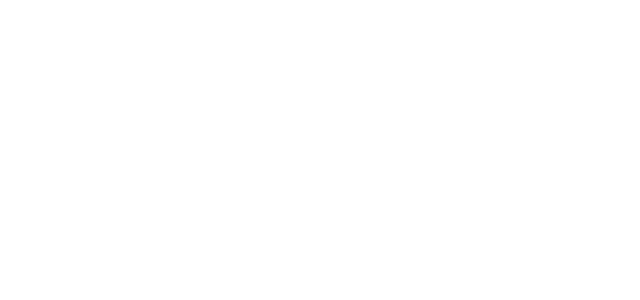
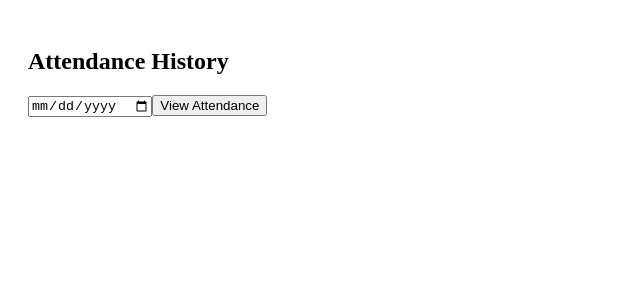
Before and after one commit to Prakashray-dev/VyomVision, a React app in the folder frontend/: page /attendance-history in a window 1280 px wide. Before the commit this address had no page. Shown: the top 300 px of the page, without its empty margins (0-640 px from the left). Built offline with nearby package versions, Linux system fonts and the light colour scheme; sample sign-in values are in the browser's storage; the HTML template or start-up script is replaced by a standard one.

Commit message:
complete core HRMS(employee, attendace, dashboard)

```diff
--- a/frontend/src/App.jsx
+++ b/frontend/src/App.jsx
@@ -6,6 +6,7 @@ import Employees from "./pages/Employees";
 
 import AddEmployee from "./pages/AddEmployee";
 import Attendance from "./pages/Attendance";
+import AttendanceHistory from "./pages/AttendanceHistory";
 
 function App() {
   return (
@@ -50,6 +51,14 @@ function App() {
           }
         />
 
+        <Route
+          path="/attendance-history"
+          element={
+            <ProtectedRoute>
+              <AttendanceHistory />
+            </ProtectedRoute>
+          }
+        />
       </Routes>
     </BrowserRouter>
   );
--- /dev/null
+++ b/frontend/src/pages/AttendanceHistory.jsx
@@ -0,0 +1,75 @@
+import { useState } from "react";
+import axios from "../api/axios";
+
+function AttendanceHistory() {
+  const [date, setDate] = useState("");
+  const [records, setRecords] = useState([]);
+  const [message, setMessage] = useState("");
+
+  const fetchHistory = async () => {
+    if (!date) {
+      setMessage("Please select a date");
+      return;
+    }
+
+    try {
+      const token = localStorage.getItem("token");
+
+      const res = await axios.get(
+        `/attendance/history?date=${date}`,
+        {
+          headers: {
+            Authorization: `Bearer ${token}`,
+          },
+        }
+      );
+
+      setRecords(res.data.attendance);
+      setMessage("");
+    } catch (err) {
+      setMessage("Failed to fetch attendance history");
+    }
+  };
+
+  return (
+    <div style={{ padding: "20px" }}>
+      <h2>Attendance History</h2>
+
+      <input
+        type="date"
+        onChange={(e) => setDate(e.target.value)}
+      />
+
+      <button onClick={fetchHistory}>
+        View Attendance
+      </button>
+
+      <br /><br />
+
+      {message && <p>{message}</p>}
+
+      {records.length > 0 && (
+        <table border="1" cellPadding="8">
+          <thead>
+            <tr>
+              <th>Name</th>
+              <th>Employee ID</th>
+              <th>Status</th>
+            </tr>
+          </thead>
+          <tbody>
+            {records.map((rec, i) => (
+              <tr key={i}>
+                <td>{rec.fullName}</td>
+                <td>{rec.employeeId}</td>
+                <td>{rec.status}</td>
+              </tr>
+            ))}
+          </tbody>
+        </table>
+      )}
+    </div>
+  );
+}
+
+export default AttendanceHistory;
--- a/frontend/src/pages/Dashboard.jsx
+++ b/frontend/src/pages/Dashboard.jsx
@@ -1,7 +1,26 @@
+import { useEffect, useState } from "react";
 import { useNavigate } from "react-router-dom";
+import axios from "../api/axios";
 
 function Dashboard() {
   const navigate = useNavigate();
+  const [stats, setStats] = useState(null);
+
+  useEffect(() => {
+    const fetchStats = async () => {
+      const token = localStorage.getItem("token");
+
+      const res = await axios.get("/attendance/dashboard-stats", {
+        headers: {
+          Authorization: `Bearer ${token}`,
+        },
+      });
+
+      setStats(res.data);
+    };
+
+    fetchStats();
+  }, []);
 
   const logout = () => {
     localStorage.removeItem("token");
@@ -9,20 +28,31 @@ function Dashboard() {
   };
 
   return (
-    <div>
+    <div style={{ padding: "20px" }}>
       <h2>Admin Dashboard</h2>
 
-      <button onClick={() => navigate("/employees")}>
-        View Employees
+      {stats && (
+        <>
+          <p><b>Date:</b> {stats.date}</p>
+          <p><b>Total Employees:</b> {stats.totalEmployees}</p>
+          <p><b>Present Today:</b> {stats.present}</p>
+          <p><b>Absent Today:</b> {stats.absent}</p>
+        </>
+      )}
+
+      <br />
+
+      <button onClick={() => navigate("/employees")}>Employees</button>
+      <br /><br />
+      <button onClick={() => navigate("/attendance")}>Attendance</button>
+      <br /><br />
+      <button onClick={() => navigate("/attendance-history")}>
+        Attendance History
       </button>
 
       <br /><br />
 
       <button onClick={logout}>Logout</button>
-
-       <button onClick={() => navigate("/attendance")}>
-          Attendance
-       </button>
     </div>
   );
 }
```
